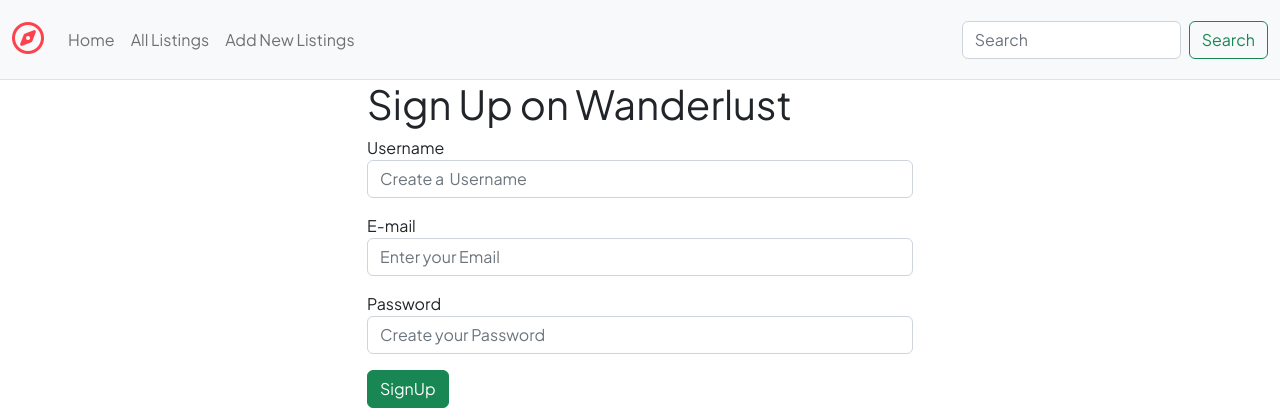
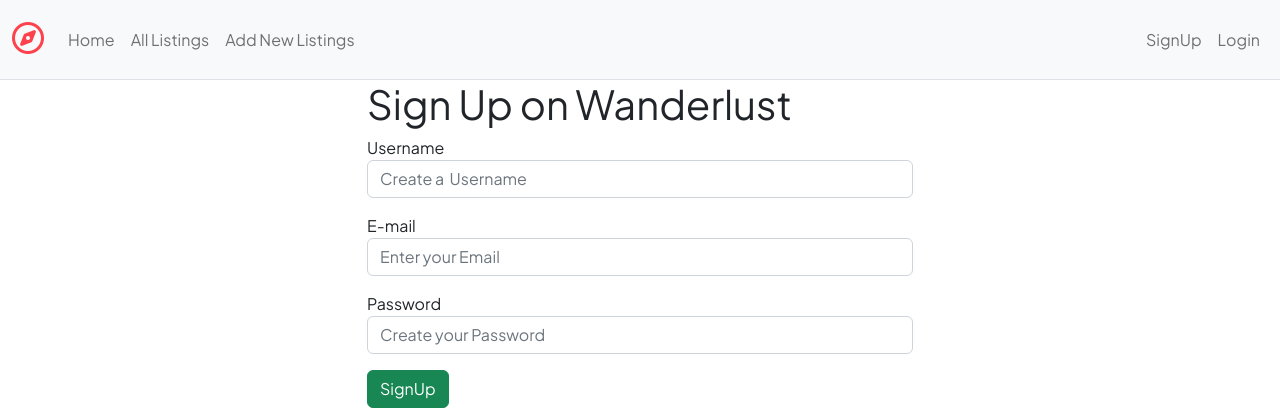
Before and after one commit to Nikhil273/WanderLust, a Node server app: page /signup in a window 1280 px wide. Shown: the top 420 px of the page. Run offline with Node 20, Linux system fonts and the light colour scheme; some libraries are stand-ins or nearby versions.

Commit message:
Adding SingUp/signIn Button

```diff
--- a/views/includes/navbar.ejs
+++ b/views/includes/navbar.ejs
@@ -1,32 +1,28 @@
 <nav class="navbar navbar-expand-md bg-light border-bottom sticky-top">
   <div class="container-fluid">
-    <a class="navbar-brand" href="/">
-       <i class="fa-regular fa-compass"></i></a>
+    <a class="navbar-brand" href="/"> <i class="fa-regular fa-compass"></i></a>
     <button
       class="navbar-toggler"
       type="button"
       data-bs-toggle="collapse"
-     data-bs-target="#navbarSupportedContent">
-
+      data-bs-target="#navbarSupportedContent"
+    >
       <span class="navbar-toggler-icon"></span>
     </button>
 
     <div class="collapse navbar-collapse" id="navbarSupportedContent">
-      <ul class="navbar-nav me-auto mb-2 mb-lg-0">
-        <li class="nav-item">
-          <a class="nav-link "  href="/">Home</a>
-        </li>
-        <li class="nav-item">
+      <div class="navbar-nav me-auto mb-2 mb-lg-0">
+        <a class="nav-link" href="/">Home</a>
         <a class="nav-link" href="/listings">All Listings</a>
-        </li>
-        <li class="nav-item">
         <a class="nav-link" href="/listings/new">Add New Listings</a>
-        </li>
-      </ul>
-      <form class="d-flex" role="search">
-        <input class="form-control me-2" type="search" placeholder="Search" aria-label="Search">
-        <button class="btn btn-outline-success" type="submit">Search</button>
-      </form>
+      </div>
+      <div class="navbar-nav ms-auto">
+        <% if(!currentUser){%>
+        <a class="nav-link" href="/SignUp">SignUp</a>
+        <a class="nav-link" href="/login">Login</a><% } %> <% if(currentUser){%>
+        <a class="nav-link" href="/logout">Log out</a>
+        <%} %>
+      </div>
     </div>
   </div>
 </nav>
```
Lines whose indentation alone changed are shown as unchanged.
